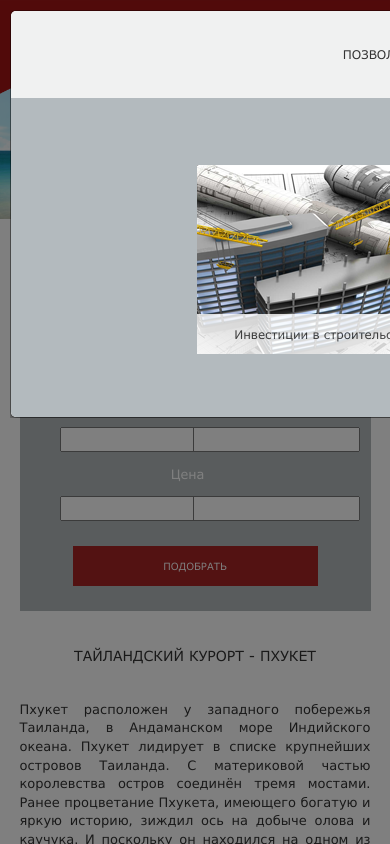
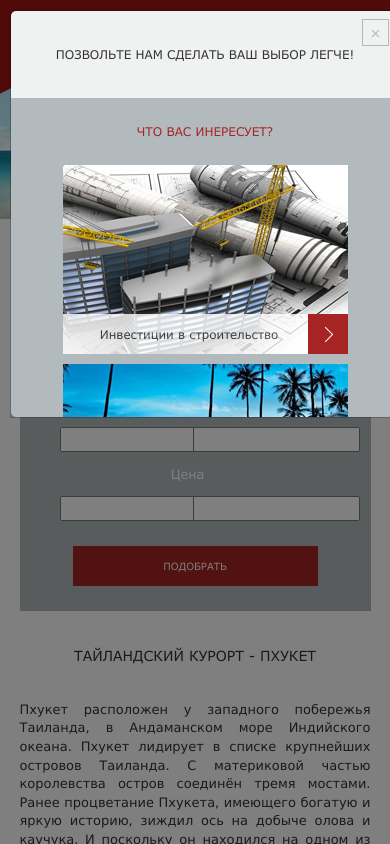
Before and after one commit to kshutashvili/easydeal, a Django app: template catalog/templates/main.html in a window 390 px wide. Run offline with Django 3.2, Linux system fonts and the light colour scheme; the template is opened without the code that fills it, so the values that code supplies are empty, except form fields; tables that the repository leaves empty hold one stand-in row (values such as "Sample post"); form fields are guessed from the names that the template uses; parts of the project's set-up code (start-up, migrations or seed data) failed here and were passed over; some libraries are stand-ins or nearby versions; some web fonts are replaced.

Commit message:
add new static

```diff
--- a/catalog/static/css/styles.css
+++ b/catalog/static/css/styles.css
@@ -1,10 +1,7 @@
-@charset "UTF-8";
 @import url(nice-select.css);
 @font-face {
   font-family: Verdana;
-  /* Гарнитура шрифта */
-  src: url(../fonts/verdana.ttf);
-  /* Путь к файлу со шрифтом */ }
+  src: url(../fonts/verdana.ttf); }
 .content-padding {
   padding: 0px 230px; }
 
@@ -912,7 +909,8 @@ header {
   .modal-content .offer-block {
     width: 285px;
     display: inline-block;
-    padding: 0px; }
+    padding: 0px;
+    margin: 0px 10px 10px 10px !important; }
     .modal-content .offer-block .offer-decrption {
       padding: 0px;
       font-size: 12px; }
@@ -1071,6 +1069,13 @@ header {
 @media screen and (max-width: 992px) {
   .curort-description {
     width: 100%; } }
+@media screen and (max-width: 964px) {
+  .modal-dialog {
+    width: 100% !important; } }
+@media screen and (max-width: 954px) {
+  .target-block.option {
+    width: 100% !important;
+    margin-bottom: 10px; } }
 @media screen and (max-width: 768px) {
   .offer-block {
     margin-bottom: 15px; }
@@ -1110,6 +1115,27 @@ header {
     border-right: none; }
 
   .full-offer {
-    border-right: 1px solid #000; } }
+    border-right: 1px solid #000; }
+
+  .choice-place {
+    width: 45%; } }
+@media screen and (max-width: 620px) {
+  .modal-content {
+    overflow-y: auto; }
+    .modal-content .modal-body {
+      height: auto; }
+      .modal-content .modal-body .btn-sbmt {
+        margin-bottom: 15px; } }
+@media screen and (max-width: 400px) {
+  .choice-place {
+    width: 90%; } }
+@media screen and (max-width: 380px) {
+  .btn-sbmt {
+    width: 100%; }
+
+  .target-block {
+    width: 100%;
+    margin-right: 0px;
+    margin-left: 0px; } }
 
 /*# sourceMappingURL=styles.css.map */
--- a/catalog/static/css/styles.scss
+++ b/catalog/static/css/styles.scss
@@ -51,8 +51,8 @@ $content-padding: 0px 230px;
 }
 
 @font-face {
-  font-family: Verdana; /* Гарнитура шрифта */
-  src: url(../fonts/verdana.ttf); /* Путь к файлу со шрифтом */
+  font-family: Verdana;
+  src: url(../fonts/verdana.ttf);
 }
 
 .content-padding{
@@ -1005,7 +1005,7 @@ header{
 }
 
 .modal-dialog{
-  width: 964px !important ;
+  width: 964px !important; ;
   height: 408px;
   overflow: hidden;
 }
@@ -1086,6 +1086,7 @@ header{
     width: 285px;
     display: inline-block;
     padding: 0px;
+    margin: 0px 10px 10px 10px !important;
 
     .offer-decrption{
       padding: 0px;
@@ -1270,6 +1271,19 @@ header{
   }
 }
 
+@media screen and (max-width: 964px){
+  .modal-dialog{
+    width: 100% !important;
+  }
+}
+
+@media screen and (max-width: 954px){
+  .target-block.option{
+    width: 100% !important;
+    margin-bottom: 10px;
+  }
+}
+
 @media screen and (max-width: 800px) {
 
 }
@@ -1328,4 +1342,39 @@ header{
   .full-offer{
     border-right: 1px solid #000;
   }
+
+  .choice-place{
+    width: 45%;
+  }
+
 }
+
+@media screen and (max-width: 620px){
+  .modal-content{
+    overflow-y: auto;
+
+    .modal-body{
+      height: auto;
+      .btn-sbmt{
+        margin-bottom: 15px;
+      }
+    }
+  }
+}
+
+@media screen and (max-width: 400px){
+  .choice-place{
+    width: 90%;
+  }
+}
+
+@media screen and (max-width: 380px){
+  .btn-sbmt{
+    width: 100%;
+  }
+  .target-block{
+    width: 100%;
+    margin-right: 0px;
+    margin-left: 0px;
+  }
+}
--- a/catalog/static/js/targetselect.js
+++ b/catalog/static/js/targetselect.js
@@ -20,7 +20,7 @@
             $.each(options, function (index, value) {
                 var el_value = $(value).attr("value");
                 var el_text = $(value).text();
-                var new_el = '<div class="target-block"><div class="target-text">'+el_text+'</div><div class="continue next-w" next="'+el_next+'" value="'+el_value+'"></div></div>';
+                var new_el = '<div class="target-block option"><div class="target-text">'+el_text+'</div><div class="continue next-w" next="'+el_next+'" value="'+el_value+'"></div></div>';
                 $parent.append(new_el);
             });
         })
--- a/catalog/templates/main.html
+++ b/catalog/templates/main.html
@@ -110,10 +110,10 @@
         </div>
     </div>
 
-    <!-- MODAL FORM-->
+   <!-- MODAL FORM-->
     <div class="modal fade" id="modal_search" tabindex="-1" role="dialog" aria-labelledby="myModalLabel">
         <div class="modal-dialog" id="dynamic_screen" role="document">
-            <form action="{% url 'catalog:catalog' %}" method="get" >
+            <form action="{% url 'catalog:catalog' %}" method="get">
             <div class="modal-content pos-0 active" id="pos-0" position="0">
                 <div class="modal-header ">
                     <div class="button-block">
@@ -196,7 +196,7 @@
                             <div class="choice-place"><div class="choice-text">Найхарн</div><input class="chckbx" type="checkbox"></div>
                         </div>
                     </div>
-                    <div class="text-center p-t-25"><button class="btn-sbmt next-w" next="#pos-5">В ЧЕМ РАЗНИЦА?</button><div class="target-block"><div class="target-text">Далее</div><div class="continue next-w" next="#pos-3"></div></div></div>
+                    <div class="text-center p-t-25"><button class="btn-sbmt next-w " next="#pos-5">В ЧЕМ РАЗНИЦА?</button><div class="target-block"><div class="target-text">Далее</div><div class="continue next-w" next="#pos-3"></div></div></div>
                 </div>
             </div>
 
```
Also changed, not shown: 1 other file.
